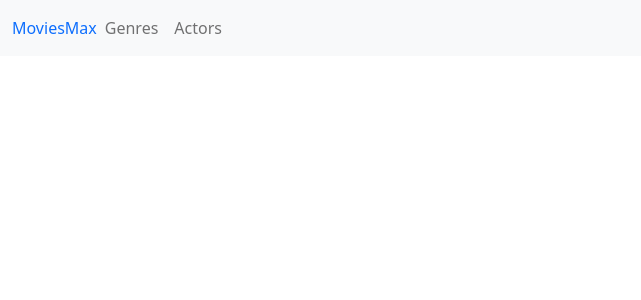
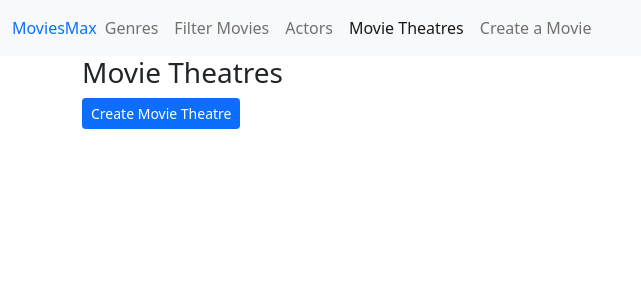
Before and after one commit to jsoftwares/moviesmax, a React (Create React App) app: page /movietheatres in a window 1280 px wide. Shown: the top 300 px of the page, without its empty margins (0-641 px from the left). Built offline with nearby package versions, Linux system fonts and the light colour scheme.

Commit message:
add movies and moviesTheatre component, catch all route

```diff
--- a/src/Menu.tsx
+++ b/src/Menu.tsx
@@ -12,7 +12,16 @@ export default function Menu() {
                             <NavLink to="/genres" className="nav-link">Genres</NavLink>
                         </li>
                         <li className="nav-item">
+                            <NavLink to="/movies/filter" className="nav-link">Filter Movies</NavLink>
+                        </li>
+                        <li className="nav-item">
                             <NavLink to="/actors" className="nav-link">Actors</NavLink>
+                        </li>
+                        <li className="nav-item">
+                            <NavLink to="/movietheatres" className="nav-link">Movie Theatres</NavLink>
+                        </li>
+                        <li className="nav-item">
+                            <NavLink to="/movies/create" className="nav-link">Create a Movie</NavLink>
                         </li>
                     </ul>
                 </div>
--- a/src/genres/EditGenre.tsx
+++ b/src/genres/EditGenre.tsx
@@ -1,7 +1,11 @@
+import { useParams } from "react-router-dom";
+
 export default function EditGenres(){
+    const {id}: any = useParams();
     return (
         <>
             <h3>Edit Genre</h3>
+            <p>The ID is {id}</p>
         </>
     );
 }
--- /dev/null
+++ b/src/movies/CreateMovie.tsx
@@ -0,0 +1,7 @@
+export default function CreateMovie(){
+    return (
+        <>
+            <h3>New Movie</h3>
+        </>
+    );
+}
--- /dev/null
+++ b/src/movies/EditMovie.tsx
@@ -0,0 +1,7 @@
+export default function EditMovie(){
+    return (
+        <>
+            <h3>Edit Movie</h3>
+        </>
+    );
+}
--- /dev/null
+++ b/src/movies/FilterMovies.tsx
@@ -0,0 +1,7 @@
+export default function FilterMovies(){
+    return (
+        <>
+            <h3>Filter Movies</h3>
+        </>
+    );
+}
--- /dev/null
+++ b/src/movietheatres/CreateMovieTheatre.tsx
@@ -0,0 +1,7 @@
+export default function CreateMovieTheatre(){
+    return (
+        <>
+            <h3>New Movie Theatre</h3>
+        </>
+    );
+}
--- /dev/null
+++ b/src/movietheatres/EditMovieTheatre.tsx
@@ -0,0 +1,7 @@
+export default function EditMovieTheatre(){
+    return (
+        <>
+            <h3>Edit Movie Theatre</h3>
+        </>
+    );
+}
--- /dev/null
+++ b/src/movietheatres/IndexMovieTheatres.tsx
@@ -0,0 +1,10 @@
+import { Link } from "react-router-dom";
+
+export default function IndexMovieTheatres() {
+    return (
+        <>
+            <h3>Movie Theatres</h3>
+            <Link className="btn btn-primary btn-sm" to='/movietheatres/create'>Create Movie Theatre</Link>
+        </>
+    );
+}
--- a/src/utils/Button.tsx
+++ b/src/utils/Button.tsx
@@ -1,9 +1,10 @@
 import { ReactNode } from "react";
 
 export default function Button(props: buttonProps) {
-    return <button className='btn btn-primary'>{props.children}</button>
+    return <button onClick={props.onClick} className='btn btn-primary'>{props.children}</button>
 }
 
 interface buttonProps {
-    children: ReactNode
+    children: ReactNode;
+    onClick(): void;
 }
--- /dev/null
+++ b/src/utils/RedirectToLandingPage.tsx
@@ -0,0 +1,5 @@
+import { Redirect } from "react-router-dom";
+
+export default function RedirectToLandingPage() {
+    return <Redirect to='/' />
+}
```
Also changed, not shown: src/route-config.ts (+21 -2 lines).
